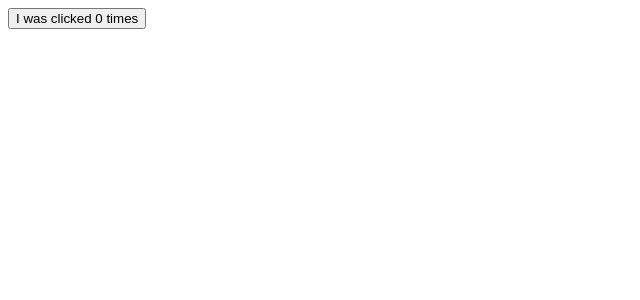
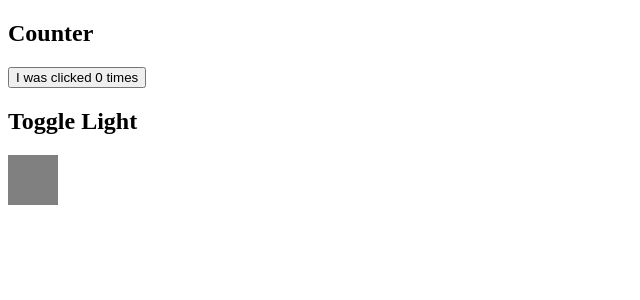
Before and after one commit to enginbulut/react-hooks-intro, a React (Create React App) app: page / in a window 1280 px wide. Shown: the top 300 px of the page, without its empty margins (0-640 px from the left). Built offline with nearby package versions, Linux system fonts and the light colour scheme.

Commit message:
add toggle

```diff
--- a/src/App.js
+++ b/src/App.js
@@ -2,12 +2,32 @@ import React, { useState } from "react";
 
 const App = () => {
   const [count, setCount] = useState(0);
+  const [isOn, setIsOn] = useState(false);
 
   const increamentCount = () => {
     setCount(prevCount => prevCount + 1);
   };
 
-  return <button onClick={increamentCount}>I was clicked {count} times</button>;
+  const toggleLight = () => {
+    setIsOn(prevIsOn => !prevIsOn);
+  };
+
+  return (
+    <React.Fragment>
+      <h2>Counter</h2>
+      <button onClick={increamentCount}>I was clicked {count} times</button>
+
+      <h2>Toggle Light</h2>
+      <div
+        style={{
+          height: "50px",
+          width: "50px",
+          background: isOn ? "yellow" : "gray"
+        }}
+        onClick={toggleLight}
+      />
+    </React.Fragment>
+  );
 };
 
 export default App;
```
